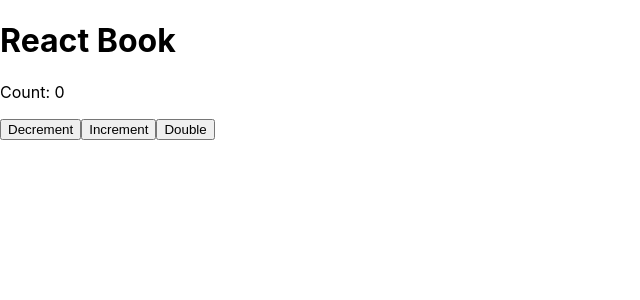
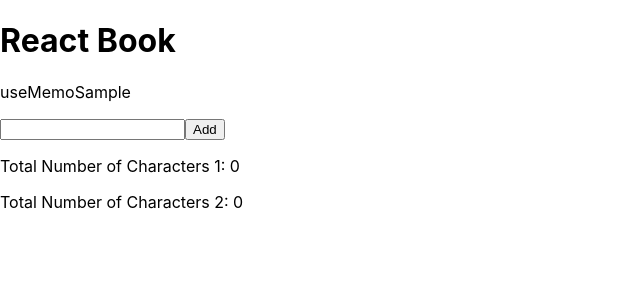
Before and after one commit to newstage75/react-sample, a React (Create React App) app: page / in a window 1280 px wide. Shown: the top 300 px of the page, without its empty margins (0-640 px from the left). Built offline with nearby package versions, Linux system fonts and the light colour scheme.

Commit message:
useMemoフックの利用

```diff
--- /dev/null
+++ b/src/components/StudyReactHooks/useMemoSample.tsx
@@ -0,0 +1,49 @@
+import React, { useState, useMemo } from "react";
+
+// 'import { useMemoSample } from ...'で利用
+export const UseMemoSample = () => {
+  // textは現在のテキストボックスの中身の値をほじする
+  const [text, setText] = useState("");
+  // itemsは文字列のリストを保持する
+  const [items, setItems] = useState<string[]>([]);
+
+  const onChangeInput = (e: React.ChangeEvent<HTMLInputElement>) => {
+    setText(e.target.value);
+  };
+
+  // ボタンをクリックしたときに呼ばれる関数
+  const OnClickButton = () => {
+    setItems((prevItems) => {
+      // 現在の入力値をitemsに追加する、この時新しい配列を作成して保存する
+      return [...prevItems, text];
+    });
+    setText("");
+  };
+
+  // numberOfCharacters1は再描画の度にitems.reduceを実行して結果を得る
+  const numberOfCharacters1 = items.reduce((sub, item) => sub + items.length,0);
+  // numberOfCharacters2はuseMemoを使い、itemsが更新されるタイミングでitems.reduceを実行して結果を得る
+  const numberOfCharacters2 = useMemo(() => {
+    return items.reduce((sub, item) => sub + items.length, 0);
+  }, [items]);
+
+  return (
+    <div>
+        <p>useMemoSample</p>
+        <div>
+            <input value={text} onChange={onChangeInput} />
+            <button onClick={OnClickButton}>Add</button>
+        </div>
+        <div>
+            {items.map((item,index) =>(
+                <p key={index}>{item}</p>
+            ))}
+        </div>
+        <div>
+            <p>Total Number of Characters 1: {numberOfCharacters1}</p>
+            <p>Total Number of Characters 2: {numberOfCharacters2}</p>
+        </div>
+    </div>
+  )
+
+};
--- a/src/index.tsx
+++ b/src/index.tsx
@@ -5,7 +5,7 @@ import App from './App';
 import reportWebVitals from './reportWebVitals';
 import Page from './components/ContextSample';
 
-import { Parent } from './components/StudyReactHooks/useCallbackParent';
+import { UseMemoSample } from './components/StudyReactHooks/useMemoSample';
 
 const root = ReactDOM.createRoot(
   document.getElementById('root') as HTMLElement
@@ -14,7 +14,7 @@ root.render(
   <React.StrictMode>
     {/* <App /> */}
     <Page/>
-    <Parent />
+    <UseMemoSample />
   </React.StrictMode>
 );
 
```
